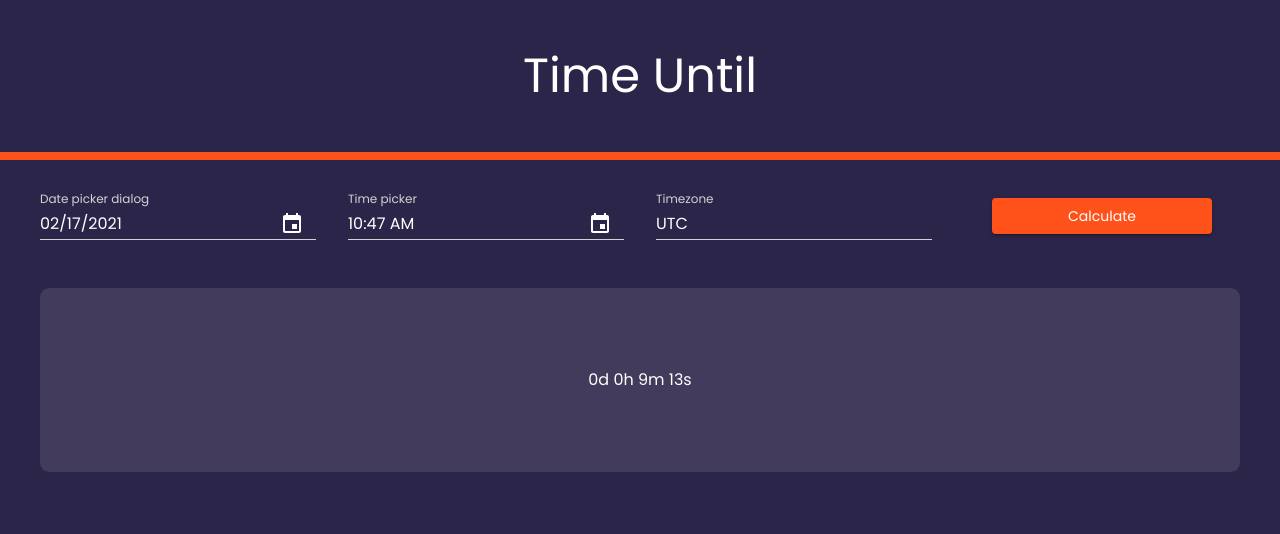
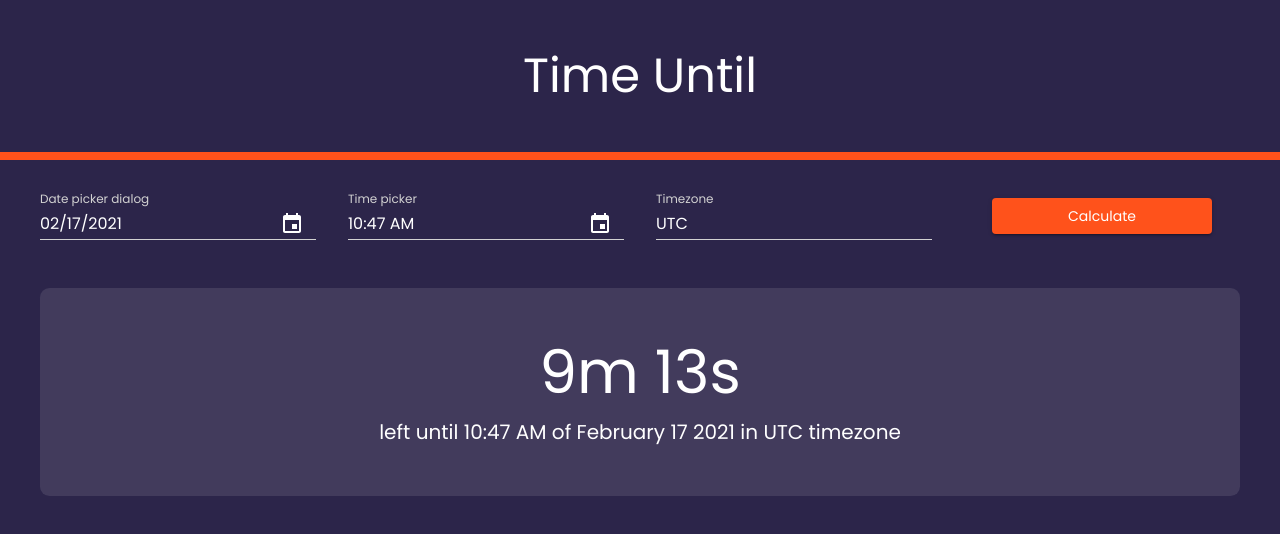
Before and after one commit to denzeltl/time-until, a React (Create React App) app: page / in a window 1280 px wide. Both pictures are taken after a click on the button "Calculate". Shown: the top 534 px of the page. Built offline with nearby package versions, Linux system fonts and the light colour scheme.

Commit message:
Show display timer countdown

```diff
--- a/src/components/FormSection.tsx
+++ b/src/components/FormSection.tsx
@@ -48,16 +48,22 @@ function FormSection() {
             let minutes: number = Math.floor((timeDiff % (1000 * 60 * 60)) / (1000 * 60));
             let seconds: number = Math.floor((timeDiff % (1000 * 60)) / 1000);
 
-            setTimeResult(`${days}d ${hours}h ${minutes}m ${seconds}s`);
+            setTimeResult(`${days !== 0 ? days + "d" : ""} ${hours !== 0 ? hours + "h" : ""} ${minutes !== 0 ? minutes + "m" : ""} ${seconds}s`);
             setPositiveCountdown(true);
+            setNegativeCountdown(false);
         } else if (timeDiff) {
             let days: number = Math.floor(timeDiff / (1000 * 60 * 60 * 24));
             let hours: number = Math.floor((timeDiff % (1000 * 60 * 60 * 24)) / (1000 * 60 * 60));
             let minutes: number = Math.floor((timeDiff % (1000 * 60 * 60)) / (1000 * 60));
             let seconds: number = Math.floor((timeDiff % (1000 * 60)) / 1000);
 
-            setTimeResult(`${Math.abs(days + 1)}d ${Math.abs(hours + 1)}h ${Math.abs(minutes + 1)}m ${Math.abs(seconds + 1)}s`);
+            setTimeResult(
+                `${Math.abs(days + 1) !== 0 ? Math.abs(days + 1) + "d" : ""} ${Math.abs(hours + 1) !== 0 ? Math.abs(hours + 1) + "h" : ""} ${
+                    Math.abs(minutes + 1) !== 0 ? Math.abs(minutes + 1) + "m" : ""
+                } ${Math.abs(seconds + 1)}s`
+            );
             setNegativeCountdown(true);
+            setPositiveCountdown(false);
         }
     };
 
@@ -126,7 +132,14 @@ function FormSection() {
                     </Button>
                 </Grid>
             </Grid>
-            <ResultDisplay timeResult={timeResult} positiveCountdown={positiveCountdown} negativeCountdown={negativeCountdown} />
+            <ResultDisplay
+                timeResult={timeResult}
+                positiveCountdown={positiveCountdown}
+                negativeCountdown={negativeCountdown}
+                selectedDate={selectedDate}
+                selectedTime={selectedTime}
+                clientTz={clientTz}
+            />
         </MuiPickersUtilsProvider>
     );
 }
--- a/src/components/ResultDisplay.tsx
+++ b/src/components/ResultDisplay.tsx
@@ -1,5 +1,7 @@
 import React from "react";
 import { makeStyles, Typography } from "@material-ui/core";
+import clsx from "clsx";
+import moment from "moment";
 
 const useStyles = makeStyles((theme) => ({
     root: {
@@ -9,24 +11,36 @@ const useStyles = makeStyles((theme) => ({
         padding: "5rem",
         textAlign: "center",
     },
+    timeResult: {
+        padding: "3rem",
+    },
+    resultSentence: {
+        marginTop: "0.5rem",
+    },
 }));
 
 interface ResultDisplayProps {
     timeResult: string | null;
     positiveCountdown: boolean;
     negativeCountdown: boolean;
+    selectedDate: number;
+    selectedTime: number;
+    clientTz: string;
 }
 
-const ResultDisplay: React.FC<ResultDisplayProps> = ({ timeResult, positiveCountdown, negativeCountdown }) => {
+const ResultDisplay: React.FC<ResultDisplayProps> = ({ timeResult, positiveCountdown, negativeCountdown, selectedDate, selectedTime, clientTz }) => {
     const classes = useStyles();
 
     return (
-        <div className={classes.root}>
+        <div className={clsx(classes.root, timeResult && classes.timeResult)}>
             {timeResult === null ? (
                 <Typography variant="body1">Please calculate a date and time.</Typography>
             ) : (
                 <div>
-                    <Typography>{timeResult}</Typography>
+                    <Typography variant="h2">{timeResult}</Typography>
+                    <Typography variant="h6" className={classes.resultSentence}>
+                        {positiveCountdown ? "left until" : "have passed since"} {moment(selectedTime).format("h:mm A")} of {moment(selectedDate).format("MMMM D YYYY")} in {clientTz} timezone
+                    </Typography>
                 </div>
             )}
         </div>
```
